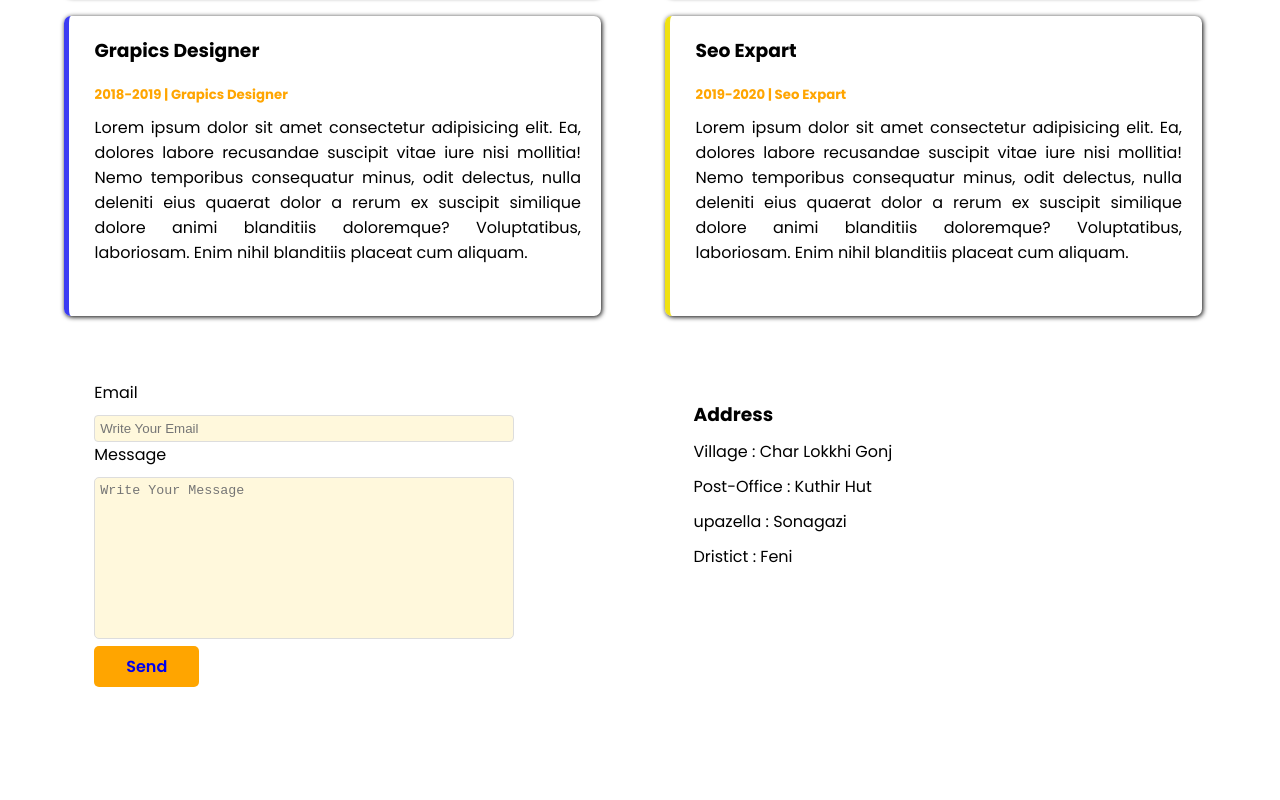
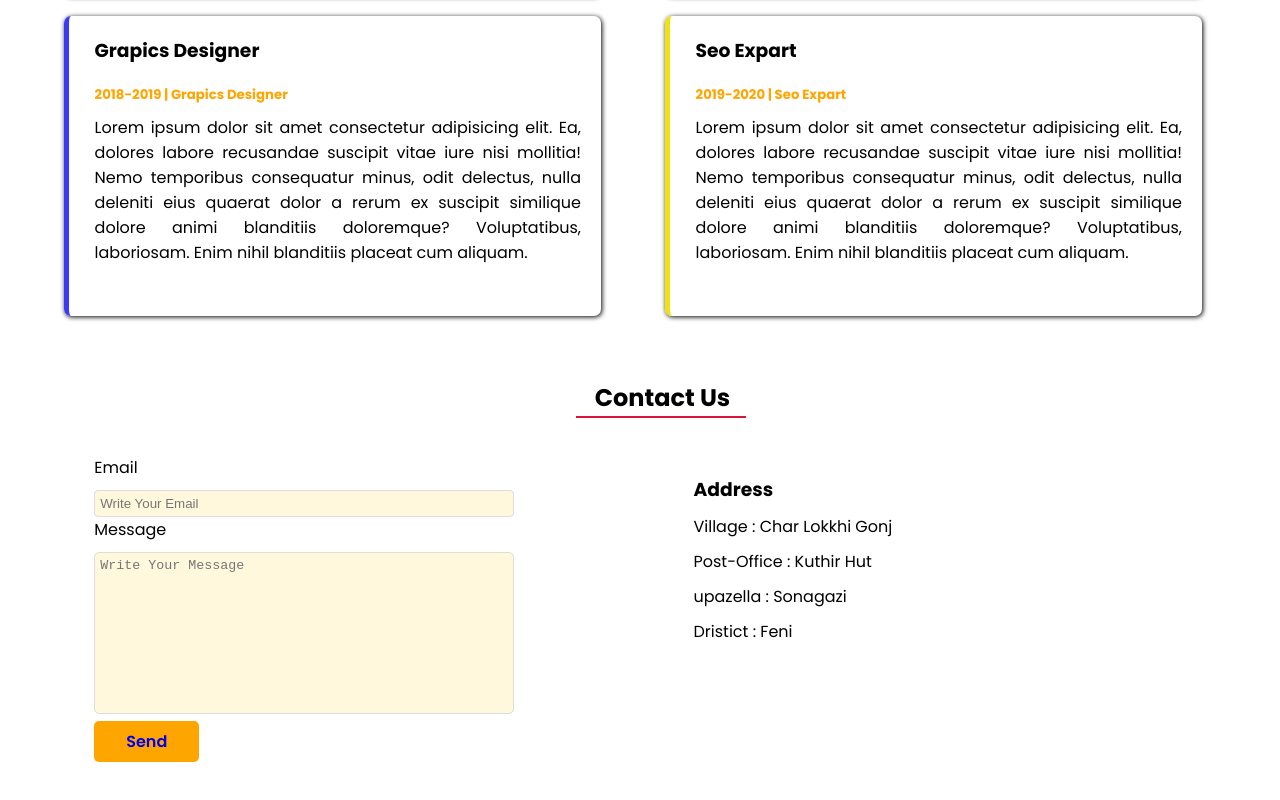
Before and after one commit to mujahid-furkan/My-Website, a plain HTML site: page index.html in a window 1280 px wide. Shown: the part 1529-2329 px from the top of the page. Before the commit the page ends 2224 px from the top, so only its background shows below. Drawn offline with Linux system fonts and the light colour scheme.

Commit message:
update new

```diff
--- a/index.html
+++ b/index.html
@@ -84,7 +84,7 @@
 
 
 <section class="footer">
-
+    <h2 class="contact">Contact Us</h2>
         <div class="half-width">
 
           <label for="name">Email</label>
--- a/style.css
+++ b/style.css
@@ -90,7 +90,7 @@ h2{
 }
 section{
     height: 500px;
-    padding-bottom: 50px;
+    padding-bottom: 50px !important;
 }
 .link-btn{
     text-decoration: none;
@@ -109,8 +109,7 @@ section{
 .experiance-area{
     text-align: center;
     margin: auto;
-    position: relative;
-
+ position: relative;
 
 
 }
@@ -166,15 +165,26 @@ input{
     background-color: cornsilk;
 }
 .footer{
-
+   position: relative;
    overflow: hidden;
     padding: 5% 0px 15px 5px;
-    /* background-color: cyan; */
-    height: 100%;
+    height: 50%;
     clear: both;
-    display: block;
-  height: 300px;
 
+}
+.contact{
+    text-align: center;
+    margin-bottom: 40px;
+}
+.contact::after{
+    content: '';
+    width: 170px;
+    height: 2px;
+    background-color: crimson;
+    position: absolute;
+    top: 100px;
+    left: 45%;
+    text-align: center;
 }
 textarea{
     resize: none;
```
